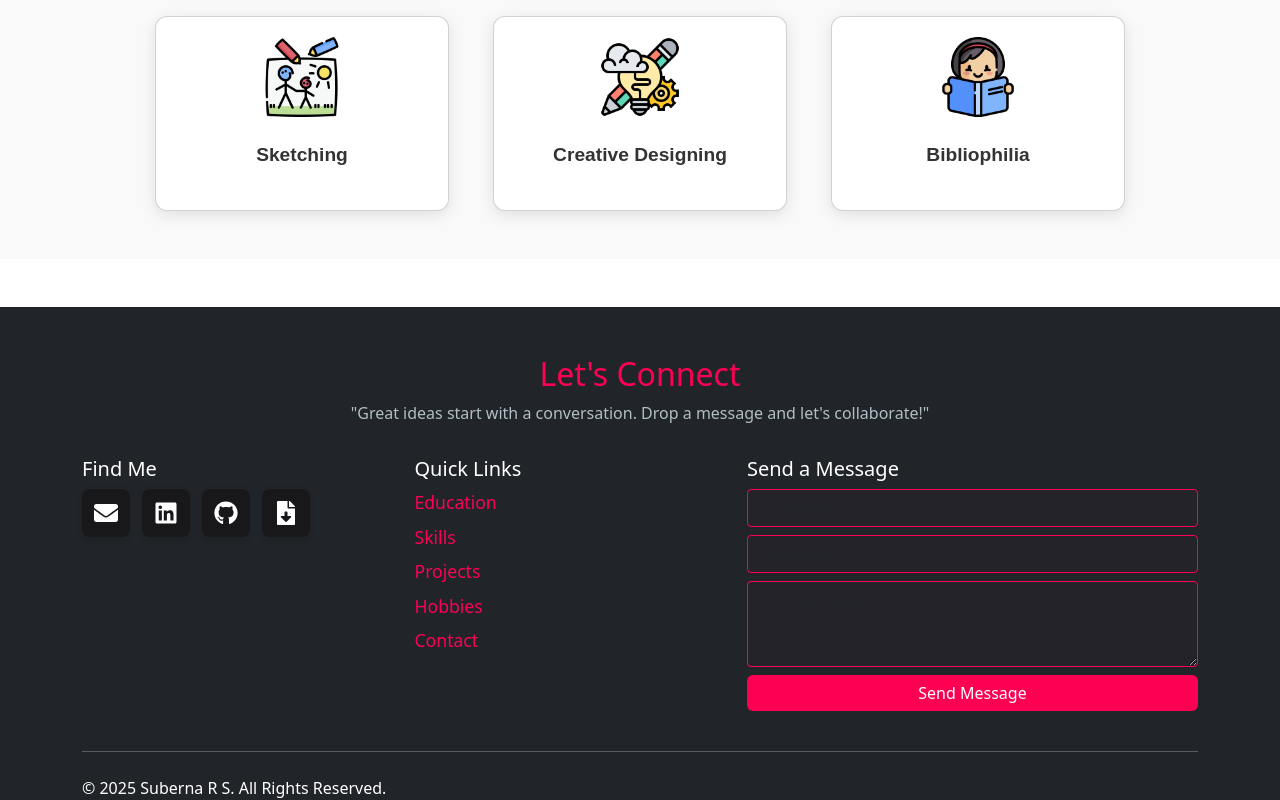
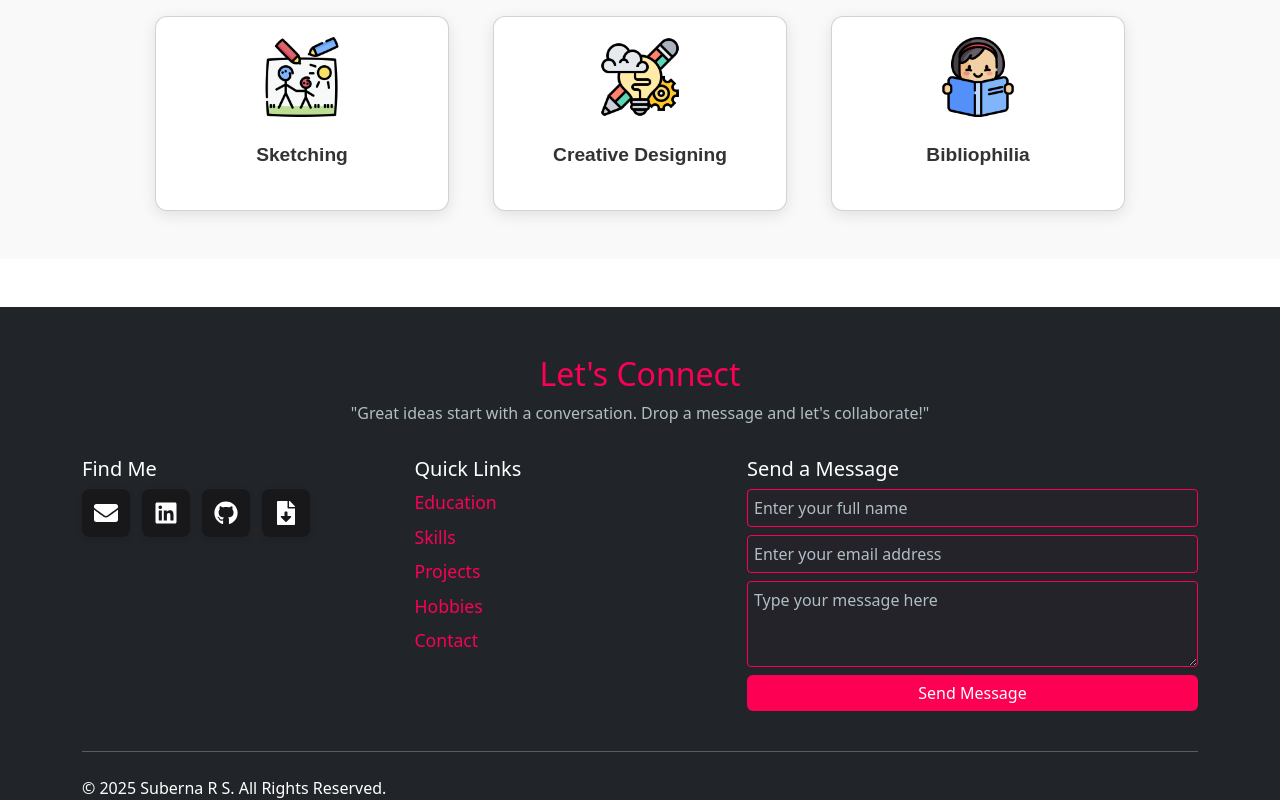
Before and after one commit to srvenkateshpi-web/portfolio, a React (Create React App) app: page / in a window 1280 px wide. Shown: the part 4198-4998 px from the top of the page. Built offline with nearby package versions, Linux system fonts and the light colour scheme.

Commit message:
Update Contact component to open resume PDF in new tab

```diff
--- a/src/components/Contact.js
+++ b/src/components/Contact.js
@@ -6,6 +6,7 @@ import {
   FaGithub,
   FaFileDownload,
 } from "react-icons/fa";
+import resumePDF from "../assets/resume.pdf"; // import PDF from src/assets
 
 const accentColor = "#fd0054";
 
@@ -15,8 +16,7 @@ const socialButtons = [
   { icon: <FaGithub />, href: "https://github.com/Suberna" },
   {
     icon: <FaFileDownload />,
-    href: "/Suberna_Rajaram_Resume.pdf",
-    download: true,
+    href: resumePDF, // use imported PDF
   },
 ];
 
@@ -61,8 +61,7 @@ function Contact() {
                 <a
                   key={idx}
                   href={btn.href}
-                  download={btn.download || false}
-                  target={btn.href.startsWith("mailto:") ? "_self" : "_blank"}
+                  target={btn.href.startsWith("mailto:") ? "_self" : "_blank"} // open in new tab
                   rel="noopener noreferrer"
                   style={{
                     background: "#18181b",
@@ -119,7 +118,7 @@ function Contact() {
               <Form.Group className="mb-2">
                 <Form.Control
                   type="text"
-                  placeholder="Your Name"
+                  placeholder="Enter your full name"
                   style={{
                     backgroundColor: "#232329",
                     color: "#fff",
@@ -133,7 +132,7 @@ function Contact() {
               <Form.Group className="mb-2">
                 <Form.Control
                   type="email"
-                  placeholder="Your Email"
+                  placeholder="Enter your email address"
                   style={{
                     backgroundColor: "#232329",
                     color: "#fff",
@@ -148,7 +147,7 @@ function Contact() {
                 <Form.Control
                   as="textarea"
                   rows={3}
-                  placeholder="Your Message"
+                  placeholder="Type your message here"
                   style={{
                     backgroundColor: "#232329",
                     color: "#fff",
@@ -181,6 +180,16 @@ function Contact() {
           </p>
         </div>
       </Container>
+
+      {/* Global placeholder CSS */}
+      <style>
+        {`
+          ::placeholder {
+            color: #b0bec5 !important;
+            opacity: 1;
+          }
+        `}
+      </style>
     </section>
   );
 }
--- a/src/components/Hero.js
+++ b/src/components/Hero.js
@@ -7,6 +7,8 @@ import {
   FaGithub,
   FaDownload,
 } from "react-icons/fa";
+
+import resumePDF from "../assets/resume.pdf";
 
 const accentColor = "#fd0054"; // Your highlight color
 
@@ -27,8 +29,8 @@ function Hero() {
         display: "flex",
         alignItems: "center",
         paddingLeft: "6vw",
-        paddingBottom: "-2rem", // reduce bottom padding from 3rem or remove if exists
-        marginBottom: 0, // ensure margin below is zero
+        paddingBottom: "-2rem",
+        marginBottom: 0,
       }}
     >
       <div style={{ flex: 2 }}>
@@ -85,6 +87,8 @@ function Hero() {
           make a difference together!
         </p>
       </div>
+
+      {/* Right Side Section */}
       <div style={{ flex: 1 }}>
         <div
           style={{
@@ -95,6 +99,7 @@ function Hero() {
             marginBottom: 16,
           }}
         >
+          {/* Social Links */}
           <div>
             <div style={{ color: "#b0bec5", marginBottom: 10 }}>FIND ME IN</div>
             <div style={{ display: "flex", gap: 10 }}>
@@ -130,13 +135,15 @@ function Hero() {
               ))}
             </div>
           </div>
+
+          {/* Resume Download */}
           <div style={{ marginLeft: 30 }}>
             <div style={{ color: "#b0bec5", marginBottom: 10 }}>
               DOWNLOAD RESUME
             </div>
             <a
-              href="https://pdf.ac/6lIar35Rd2"
-              target="_blank"
+              href={resumePDF} // ✅ Use imported PDF
+              target="_blank" // ✅ open in new tab
               rel="noopener noreferrer"
               style={{
                 background: "#18181b",
```
Also changed, not shown: 2 other files (tests, documents, lock files or other folders).
